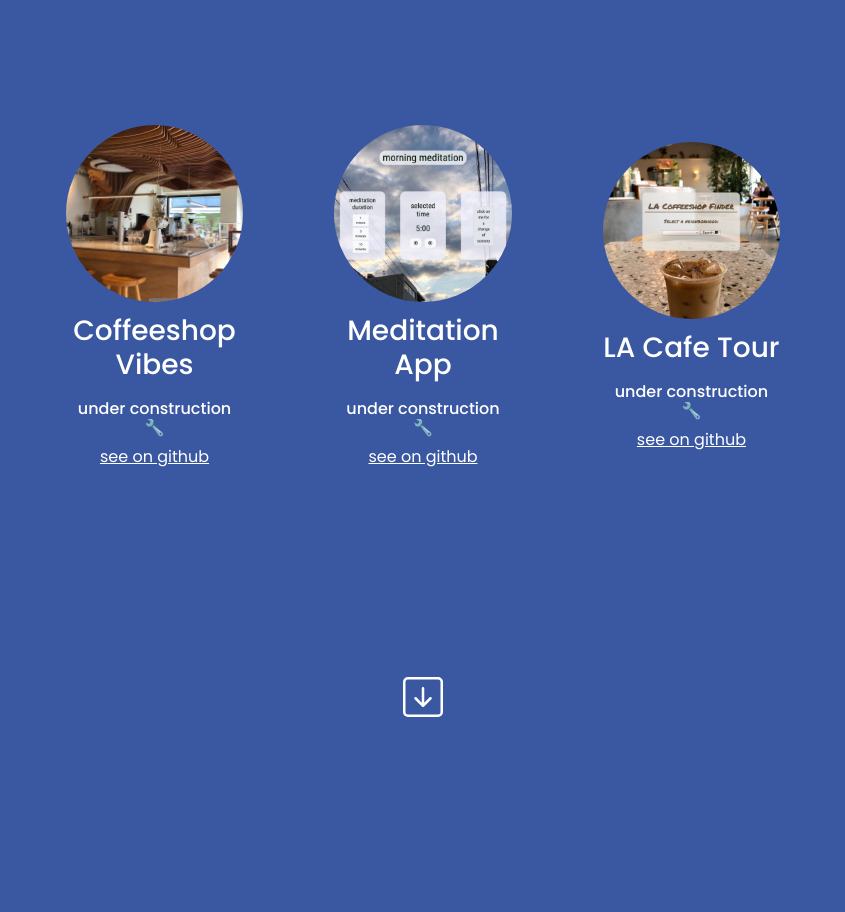
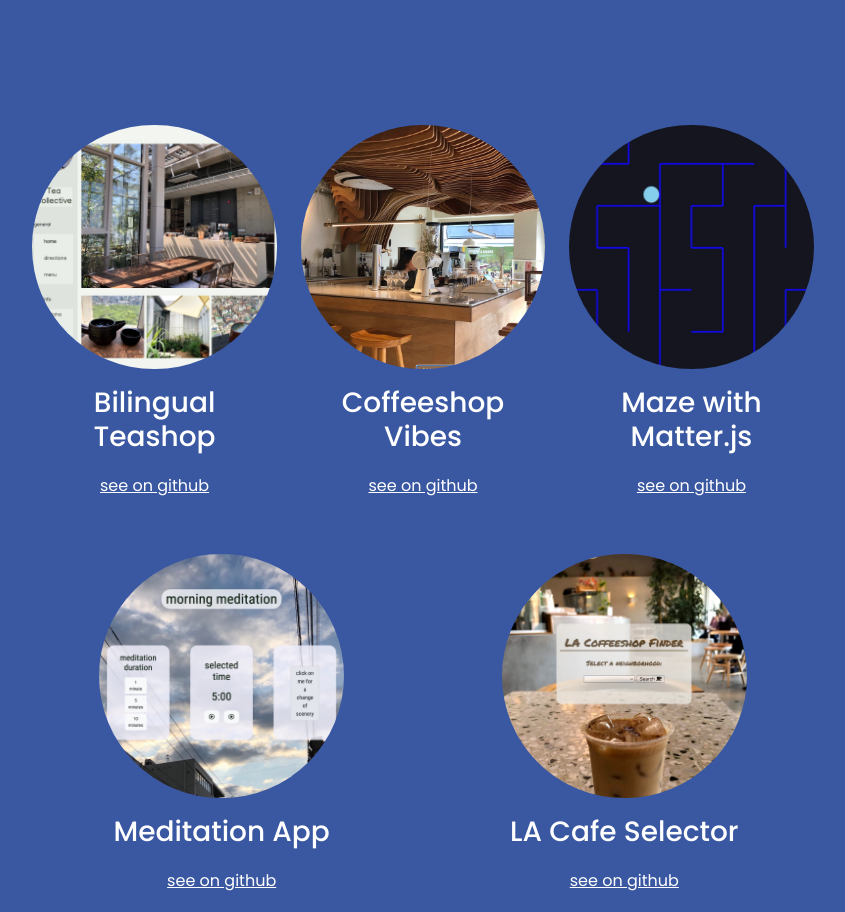
Before and after one commit to whitneywind/portfolio-site, a website: page index.html in a window 1280 px wide. Shown: the part 1280-2192 px from the top of the page, without its empty margins (217-1062 px from the left). Drawn offline with nearby package versions, Linux system fonts and the light colour scheme.

Commit message:
added maze project

```diff
--- a/index.html
+++ b/index.html
@@ -61,43 +61,54 @@
             <h2 class="text-center">PROJECTS</h2>
             <hr class="my-3">
             <div class="container container-fluid d-flex row col-xs-10 col-lg-8" id="projects-container">
-                <div id="project1" class="projects col-sm-6 col-xl-3">
+                <div id="project1" class="projects col-sm-6 col-lg-4">
+                    <img src="teashop-hp.jpg" class="img-fluid">
+                    <h3 class="project-title">Bilingual Teashop</h3>
+                    <div class="project-links">
+                        <!-- <a href="#"><p>see in action</p></a> -->
+                        <a href="https://github.com/whitneywind/coffeeshop-homepage" target="_blank"><p>see on github</p></a>
+                    </div>
+                </div>
+
+                <div id="project2" class="projects col-sm-6 col-lg-4">
                     <img src="coffeeshopApp.jpg" class="img-fluid">
                     <h3 class="project-title">Coffeeshop Vibes</h3>
-                    <h6>under construction &#128295</h6>
                     <div class="project-links">
-                        <!-- <a href="#"><p>see in action</p></a> -->
+                      <!--  <h5>under construction &#128296;</h5>
+                         <a href="#"><p>see in action</p></a> -->
                         <a href="https://github.com/whitneywind/coffeeshop-bg" target="_blank"><p>see on github</p></a>
                     </div>
                 </div>
-                <div id="project2" class="projects col-sm-6 col-xl-3 text-center">
+
+                <div id="project3" class="projects col-sm-6 col-lg-4">
+                    <img src="maze-game.jpg" class="img-fluid">
+                    <h3 class="project-title">Maze with Matter.js</h3>
+                    <div class="project-links">
+                        <a href="https://github.com/whitneywind/maze-game" target="_blank"><p>see on github</p></a>
+                    </div>
+                </div>
+
+
+
+
+                <div id="project4" class="projects col-sm-6 col-lg-4">
                     <img src="meditateApp.jpg" class="img-fluid">
                     <h3 class="project-title">Meditation App</h3>
-                    <h6>under construction &#128295</h6>
                     <div class="project-links">
                         <!-- <a href="#"><p>see in action</p></a> -->
                         <a href="https://github.com/whitneywind/meditate-bg/tree/main/med-app" target="_blank"><p>see on github</p></a>
                     </div>
                 </div>
 
-                <div id="project3" class="projects col-sm-6 col-xl-3">
+                <div id="project5" class="projects col-sm-6 col-lg-4">
                     <img src="caferecommendApp.jpg" class="img-fluid">
-                    <h3 class="project-title text-center">LA Cafe Tour</h3>
-                    <h6>under construction &#128295</h6>
+                    <h3 class="project-title text-center">LA Cafe Selector</h3>
                     <div class="project-links">
                       <!-- <a href="#"><p>see in action</p></a> -->
                         <a href="https://github.com/whitneywind/coffee-rec/tree/main/coffeerec" target="_blank"><p>see on github</p></a>
                     </div>
                 </div>
-                <!-- <div id="project4" class="projects col-sm-6 col-lg-3">
-                    <img src="langDiary.jpg" class="img-fluid">
-                    <h3 class="project-title">>Language Diary</h3>
-                    <h6>under construction &#128295</h6>
-                    <div class="project-links">
-                      <a href="#"><p>see in action</p></a>
-                        <a href="https://github.com/whitneywind/langdiary" target="_blank"><p>see on github</p></a>
-                    </div>
-                </div> -->
+
             </div>
             <a href="#page3" id="page2arrow"><svg xmlns="http://www.w3.org/2000/svg" width="40" height="40" fill="currentColor" class="bi bi-arrow-down-square" viewbox="0 0 16 16">
                 <path fill-rule="evenodd" d="M15 2a1 1 0 0 0-1-1H2a1 1 0 0 0-1 1v12a1 1 0 0 0 1 1h12a1 1 0 0 0 1-1V2zM0 2a2 2 0 0 1 2-2h12a2 2 0 0 1 2 2v12a2 2 0 0 1-2 2H2a2 2 0 0 1-2-2V2zm8.5 2.5a.5.5 0 0 0-1 0v5.793L5.354 8.146a.5.5 0 1 0-.708.708l3 3a.5.5 0 0 0 .708 0l3-3a.5.5 0 0 0-.708-.708L8.5 10.293V4.5z"/>
--- a/style.css
+++ b/style.css
@@ -63,13 +63,14 @@ h2 {
 #projects-container {
     justify-content: space-around;
     align-items: center;
-
     margin: 15% auto;
     border-radius: 10px;
 }
+
 .projects {
    text-align: center;
-
+    max-width: 80vw;
+    margin-bottom: 5vh;
 }
 
 img {
@@ -101,4 +102,5 @@ img {
 
 .project-title {
     padding: 7% 0 5%;
+
 }
```
Also changed, not shown: maze-game.jpg (added), teashop-hp.jpg (added).
